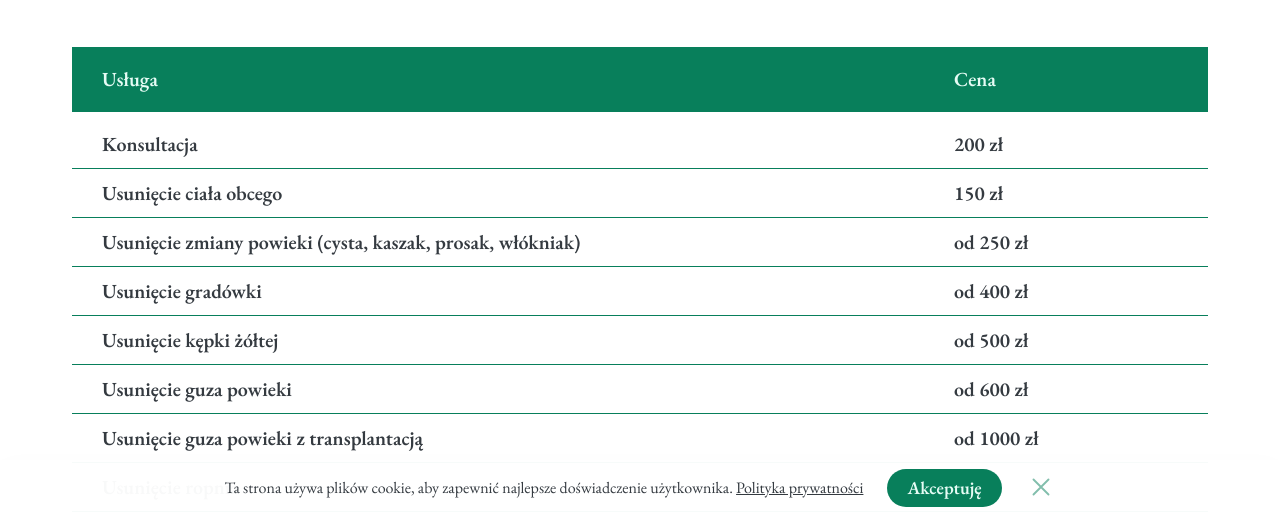
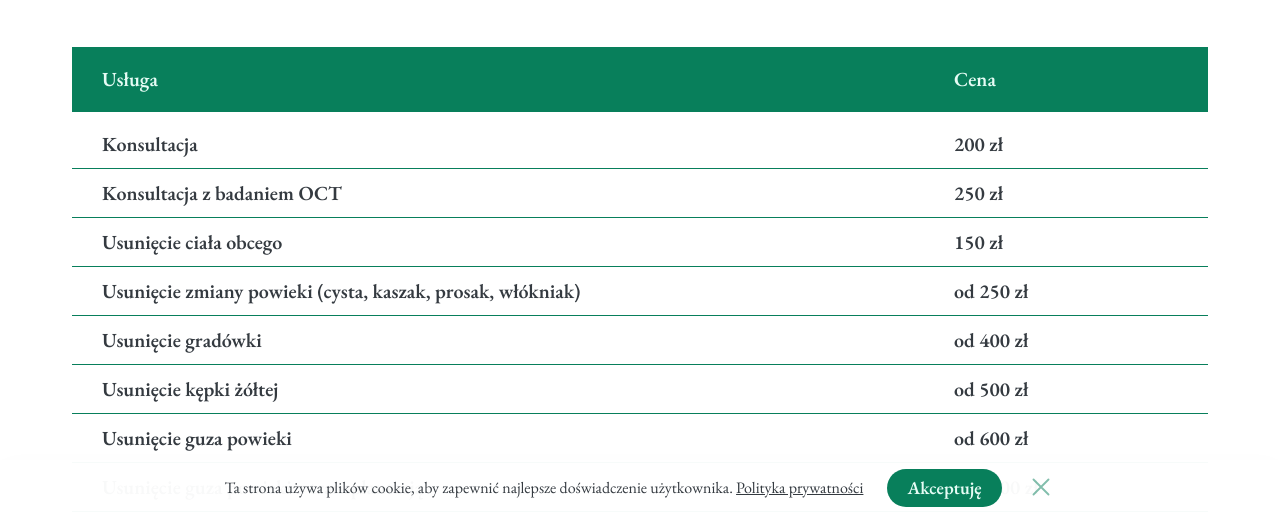
Before and after one commit to sewerynzagajny/okulista-koszalin, a plain HTML site: page cennik.html in a window 1280 px wide. Shown: the part 284-800 px from the top of the page. Drawn offline with nearby package versions, Linux system fonts and the light colour scheme.

Commit message:
29_10_2024

```diff
--- a/cennik.html
+++ b/cennik.html
@@ -73,6 +73,8 @@
   <div class="price-table-box">
     <div class="price-box--text">Konsultacja</div>
     <div class="price-box--text ">200 zł</div>
+    <div class="price-box--text">Konsultacja z badaniem OCT</div>
+    <div class="price-box--text ">250 zł</div>
     <div class="price-box--text">Usunięcie ciała obcego</div>
     <div class="price-box--text ">150 zł</div>
     <div class="price-box--text">Usunięcie zmiany powieki (cysta, kaszak, prosak, włókniak)</div>
```
Also changed, not shown: index.html (+1 -1 lines).
